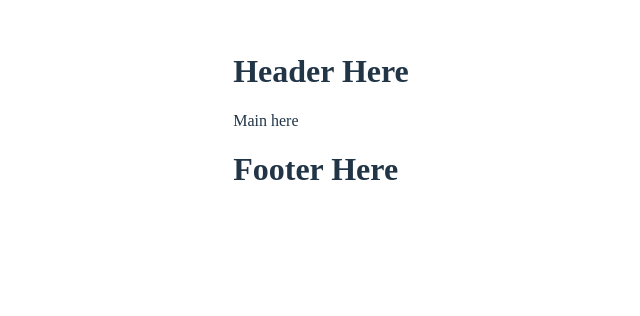
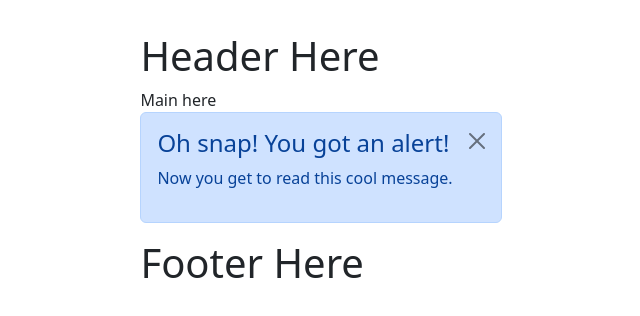
Before and after one commit to creppyfm/DeleGate, a React (Vite) app in the folder client/: page / in a window 1280 px wide. Shown: the top 316 px of the page, without its empty margins (319-959 px from the left). Built offline with nearby package versions, Linux system fonts and the light colour scheme.

Commit message:
Installed bootstrap and react-bootstrap

```diff
--- a/client/package.json
+++ b/client/package.json
@@ -10,7 +10,9 @@
     "preview": "vite preview"
   },
   "dependencies": {
+    "bootstrap": "^5.2.3",
     "react": "^18.2.0",
+    "react-bootstrap": "^2.7.4",
     "react-dom": "^18.2.0"
   },
   "devDependencies": {
--- a/client/src/App.tsx
+++ b/client/src/App.tsx
@@ -1,4 +1,5 @@
 import "./App.css";
+import { Example } from "./components/Example";
 
 function App() {
   return (
@@ -7,6 +8,7 @@ function App() {
         <h1>Header Here</h1>
       </header>
       <main>Main here</main>
+      <Example />
       <footer>
         <h1>Footer Here</h1>
       </footer>
--- /dev/null
+++ b/client/src/components/Example.tsx
@@ -0,0 +1,10 @@
+import Alert from "react-bootstrap/Alert";
+
+export function Example() {
+  return (
+    <Alert dismissible variant="primary">
+      <Alert.Heading>Oh snap! You got an alert!</Alert.Heading>
+      <p>Now you get to read this cool message.</p>
+    </Alert>
+  );
+}
```
Also changed, not shown: client/src/main.tsx (+8 -7 lines), 1 other file (tests, documents, lock files or other folders).
